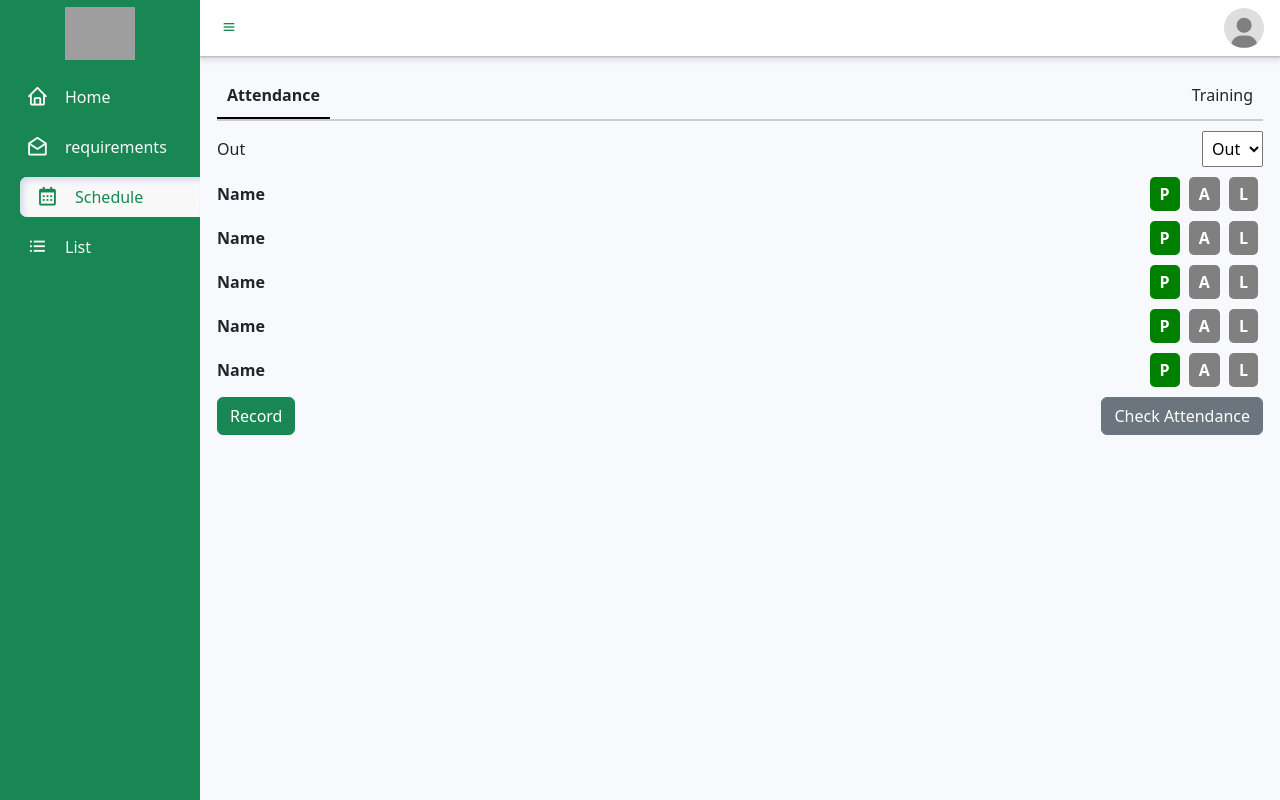
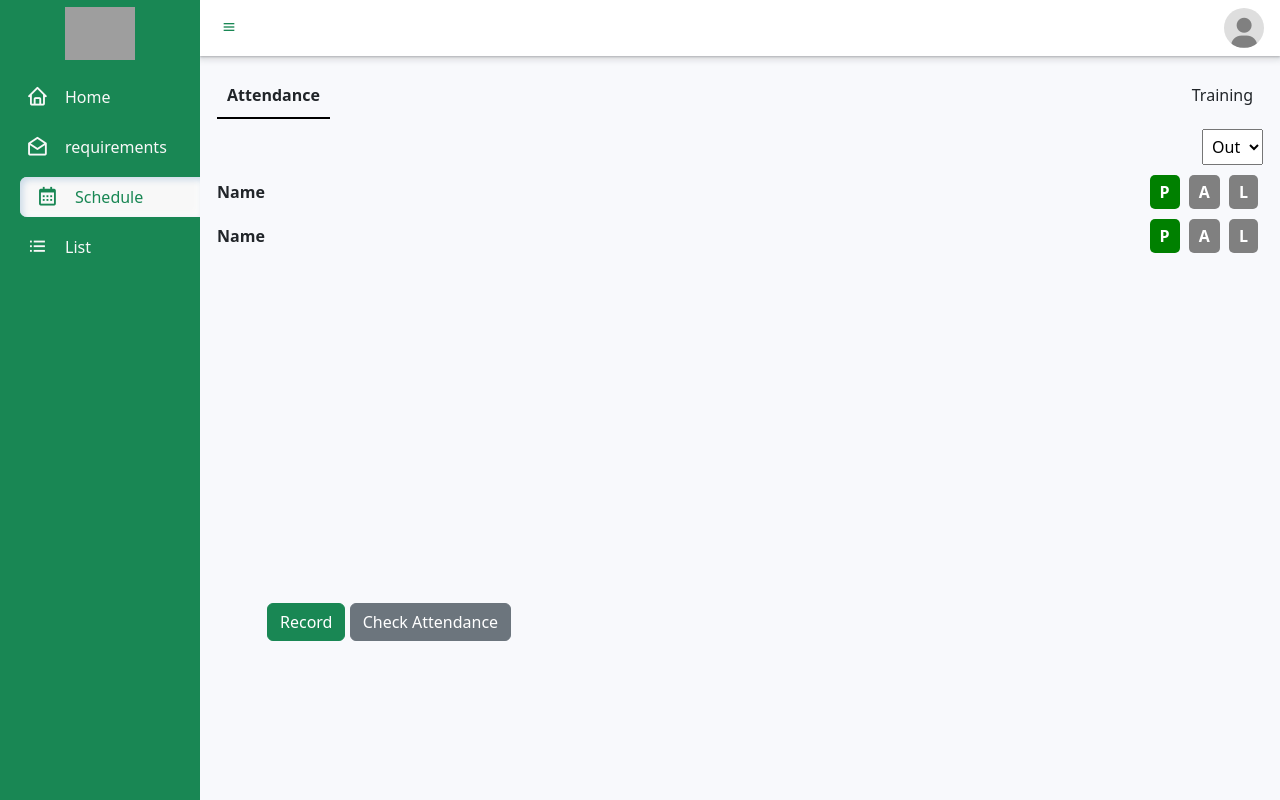
Before and after one commit to Arroyojustin/Jaguars, a PHP site: page /Coach/coach.php in a window 1280 px wide, after a click on "Schedule". Run offline with PHP 8.4, Linux system fonts and the light colour scheme; data comes from the database, SQL or seed files in the repository; data that the repository does not hold is empty; some libraries are stand-ins or nearby versions; grey boxes are pictures that could not be loaded.

Commit message:
push design all goods

```diff
--- a/Coach/coach.php
+++ b/Coach/coach.php
@@ -13,6 +13,7 @@
     <link rel="stylesheet" href="../assets/css/header.css">
     <link rel="stylesheet" href="../assets/css/coach css/schedule.css">
     <link rel="stylesheet" href="../assets/css/coach css/athletes.css">
+    <link rel="stylesheet" href="../assets/css/coach css/scholar.css">
     <link href='https://unpkg.com/boxicons@2.1.4/css/boxicons.min.css' rel='stylesheet'>
     <link href="https://cdn.jsdelivr.net/npm/bootstrap@5.3.3/dist/css/bootstrap.min.css" rel="stylesheet" integrity="sha384-QWTKZyjpPEjISv5WaRU9OFeRpok6YctnYmDr5pNlyT2bRjXh0JMhjY6hW+ALEwIH" crossorigin="anonymous">
 
--- a/Coach/pages/athletes.php
+++ b/Coach/pages/athletes.php
@@ -1,3 +1,18 @@
 <div class="container-fluid p-0 m-0" id="athlete" style="display: none;">
-
+  <body class="scholar">
+    <table>
+        <thead>
+            <tr>
+                <th>STUDENT NAME</th>
+                <th>SCHOLAR</th>
+            </tr>
+        </thead>
+        <tbody>
+            <tr>
+                <td>Name</td>
+                <td>60%</td>
+            </tr>sdssve
+        </tbody>
+    </table>
+</body>
 </div>
--- a/Coach/pages/schedule.php
+++ b/Coach/pages/schedule.php
@@ -1,10 +1,13 @@
 <div class="container-fluid p-0 m-0" id="strong" style="display: none;">
   <div class="attendance-training-tabs">
-      <div class="attendance-training-tab active">Attendance</div>
-      <div class="attendance-training-tab">Training</div>
+      <div class="attendance-training-tab active" id="attendance-tab">Attendance</div>
+      <div class="attendance-training-tab" id="training-tab">Training</div>
     </div>
+
+    <!-- Attendance Tab Content -->
+    <div class="attendance-tab-content active">
       <div class="attendance-training-dropdown">
-      <label for="attendance-status">Out</label>
+        <label for="attendance-status"></label>
         <select id="attendance-status">
           <option value="out">Out</option>
           <option value="in">In</option>
@@ -27,33 +30,119 @@
             <button class="L">L</button>
           </div>
         </div>
-      <div class="attendance-training-row">
-        <div class="attendance-training-name">Name</div>
-        <div class="attendance-training-options">
-          <button class="P">P</button>
-          <button class="A">A</button>
-          <button class="L">L</button>
       </div>
-      </div>
-      <div class="attendance-training-row">
-        <div class="attendance-training-name">Name</div>
-        <div class="attendance-training-options">
-          <button class="P">P</button>
-          <button class="A">A</button>
-          <button class="L">L</button>
-        </div>
-      </div>
-      <div class="attendance-training-row">
-        <div class="attendance-training-name">Name</div>
-        <div class="attendance-training-options">
-          <button class="P">P</button>
-          <button class="A">A</button>
-          <button class="L">L</button>
-        </div>
-      </div>
-    </div>
-    <div class="attendance-training-buttons d-flex justify-content-between">
+      <div class="attendance-training-buttons">
         <button class="btn btn-success record">Record</button>
         <button class="btn btn-secondary check-attendance">Check Attendance</button>
       </div>
     </div>
+
+    <!-- Training Tab Content -->
+    <div class="training-tab-content">
+      <div class="training-calendar">
+        <div>December</div>
+        <table>
+          <thead>
+            <tr>
+              <th>Sun</th>
+              <th>Mon</th>
+              <th>Tue</th>
+              <th>Wed</th>
+              <th>Thu</th>
+              <th>Fri</th>
+              <th>Sat</th>
+            </tr>
+          </thead>
+          <tbody>
+            <tr>
+              <td>1</td>
+              <td>2</td>
+              <td>3</td>
+              <td>4</td>
+              <td>5</td>
+              <td>6</td>
+              <td>7</td>
+            </tr>
+            <tr>
+              <td>8</td>
+              <td>9</td>
+              <td>10</td>
+              <td>11</td>
+              <td>12</td>
+              <td>13</td>
+              <td>14</td>
+            </tr>
+            <tr>
+              <td>15</td>
+              <td>16</td>
+              <td>17</td>
+              <td>18</td>
+              <td>19</td>
+              <td>20</td>
+              <td>21</td>
+            </tr>
+            <tr>
+              <td>22</td>
+              <td>23</td>
+              <td>24</td>
+              <td>25</td>
+              <td>26</td>
+              <td class="training-day">27</td>
+              <td>28</td>
+            </tr>
+            <tr>
+              <td>29</td>
+              <td>30</td>
+              <td>31</td>
+              <td></td>
+              <td></td>
+              <td></td>
+              <td></td>
+            </tr>
+          </tbody>
+        </table>
+      </div>
+      <div class="training-schedule">
+        <h5>Approved Training</h5>
+        <div class="training-item">
+          <span>4:00PM to 7:00PM</span>
+          <span>-</span>
+          <span>Asiatech Quadrangle</span>
+        </div>
+        <div class="training-item">
+          <span>4:00PM to 7:00PM</span>
+          <span>-</span>
+          <span>Asiatech Quadrangle</span>
+        </div>
+      </div>
+    </div>
+</div>
+
+
+<script>
+    // Tab Switching Logic
+const attendanceTab = document.getElementById("attendance-tab");
+const trainingTab = document.getElementById("training-tab");
+const attendanceContent = document.querySelector(".attendance-tab-content");
+const trainingContent = document.querySelector(".training-tab-content");
+
+attendanceTab.addEventListener("click", () => {
+  // Toggle active classes on the tabs
+  attendanceTab.classList.add("active");
+  trainingTab.classList.remove("active");
+
+  // Show Attendance Content and hide Training Content
+  attendanceContent.classList.add("active");
+  trainingContent.classList.remove("active");
+});
+
+trainingTab.addEventListener("click", () => {
+  // Toggle active classes on the tabs
+  trainingTab.classList.add("active");
+  attendanceTab.classList.remove("active");
+
+  // Show Training Content and hide Attendance Content
+  trainingContent.classList.add("active");
+  attendanceContent.classList.remove("active");
+});
+  </script>
--- a/assets/css/coach css/schedule.css
+++ b/assets/css/coach css/schedule.css
@@ -16,7 +16,6 @@
 .attendance-training-tabs {
   display: flex;
   justify-content: space-between;
-  border-bottom: 2px solid #ccc;
   margin-bottom: 10px;
 }
 
@@ -28,6 +27,24 @@
 .attendance-training-tabs div.active {
   font-weight: bold;
   border-bottom: 2px solid black;
+}
+
+/* Attendance Tab Content */
+.attendance-tab-content {
+  display: none;
+}
+
+.attendance-tab-content.active {
+  display: block;
+}
+
+/* Training Tab Content */
+.training-tab-content {
+  display: none;
+}
+
+.training-tab-content.active {
+  display: block;
 }
 
 /* Dropdown styling */
@@ -79,3 +96,61 @@
 .attendance-training-options button.L {
   background-color: gray;
 }
+
+.attendance-training-buttons {
+  margin-top: 350px;
+  margin-left: 50px;
+}
+
+
+/* Training Calendar Styling */
+.training-calendar {
+  width: 100%;
+  border: 1px solid #ccc;
+  border-radius: 8px;
+  margin-bottom: 20px;
+  background-color: green;
+  color: white;
+  text-align: center;
+  padding: 10px;
+}
+
+.training-calendar table {
+  width: 100%;
+  color: black;
+  background-color: white;
+  margin: 18px 0;
+  border-collapse: collapse;
+}
+
+.training-calendar th,
+.training-calendar td {
+  text-align: center;
+  padding: 4px;
+  border: 1px solid #ccc;
+}
+
+.training-calendar td.training-day {
+  color: red;
+  font-weight: bold;
+}
+
+/* Training Schedule */
+.training-schedule {
+  margin-top: 10px;
+}
+
+.training-schedule .training-item {
+  display: flex;
+  justify-content: space-between;
+  align-items: center;
+  border: 1px solid #ccc;
+  border-radius: 8px;
+  padding: 10px;
+  margin-bottom: 10px;
+  background-color: white;
+}
+
+.training-schedule .training-item span {
+  font-size: 14px;
+}
```
Also changed, not shown: assets/css/coach css/scholar.css (added). Lines whose indentation alone changed are shown as unchanged.
